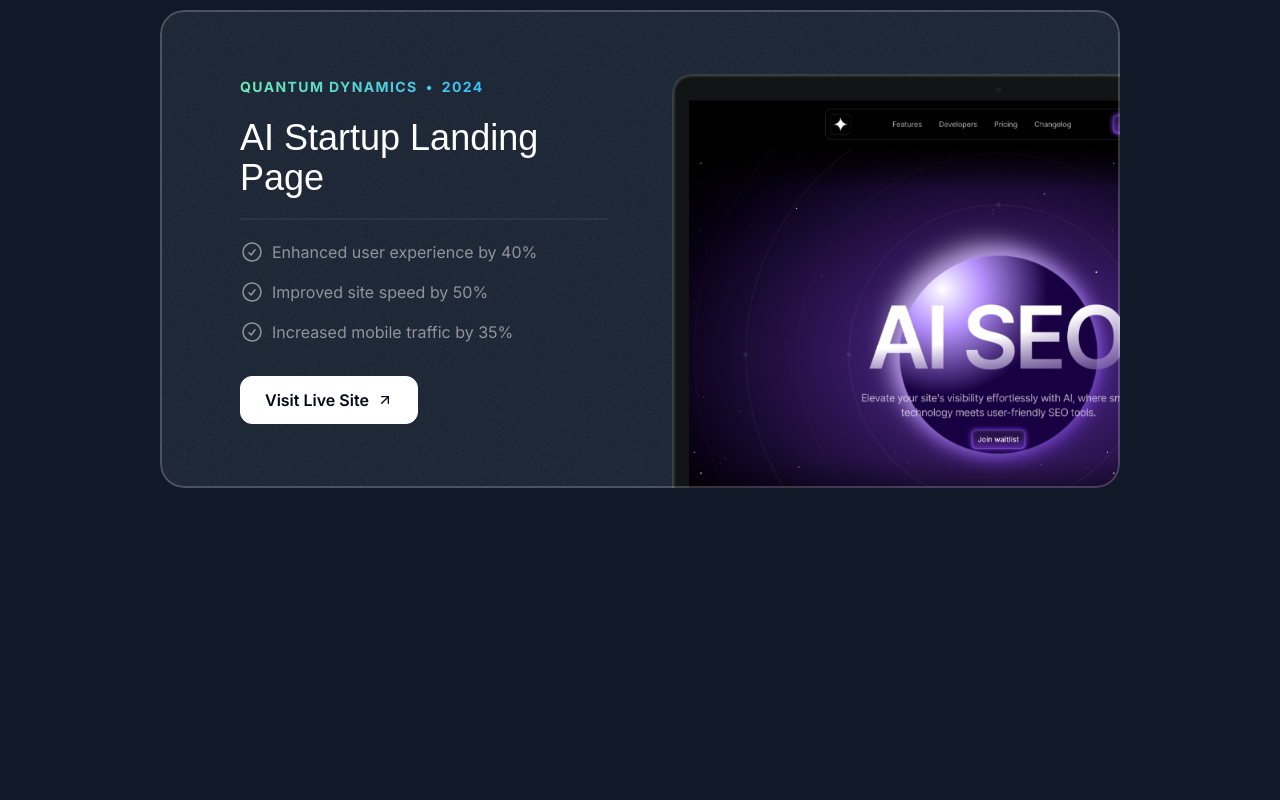
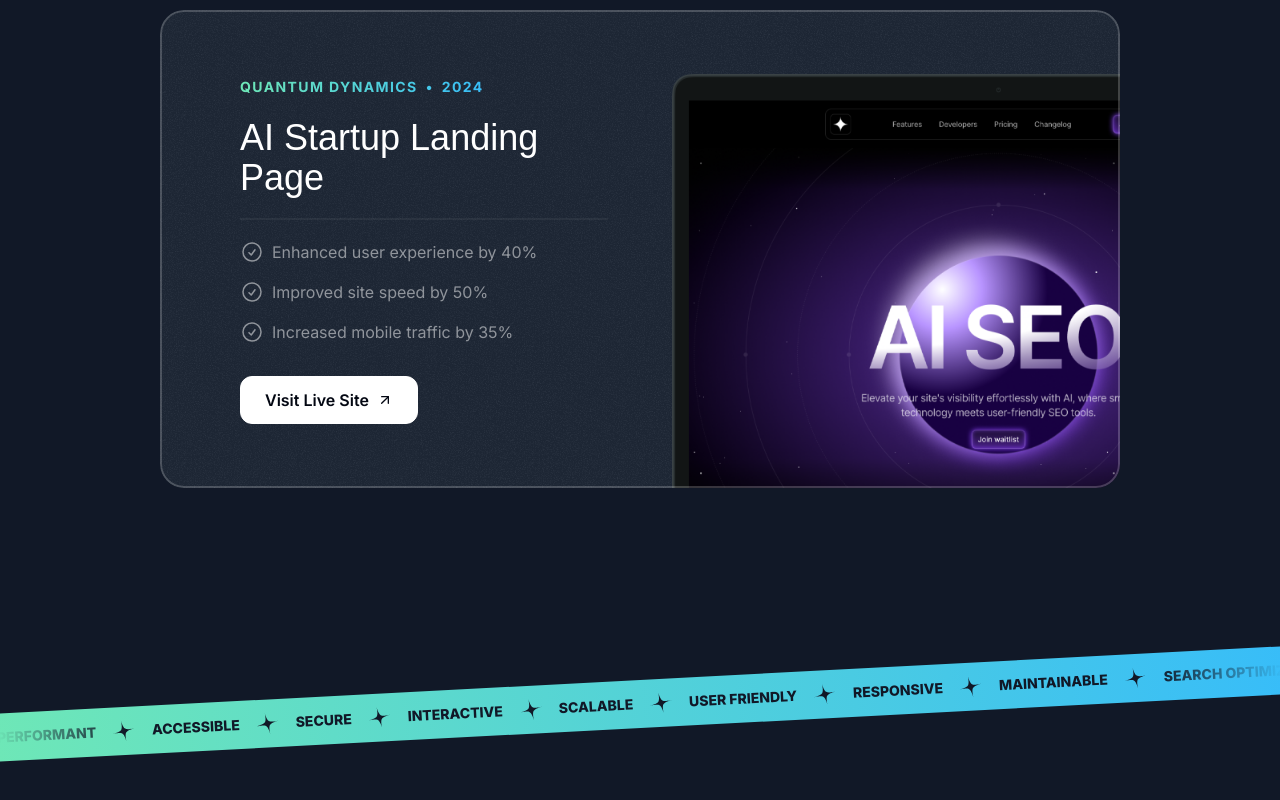
Before and after one commit to faridvatani/portly, a Next.js app: page / in a window 1280 px wide. Shown: the part 2372-3172 px from the top of the page. Before the commit the page ends 2956 px from the top, so only its background shows below. Built offline with nearby package versions, Linux system fonts and the light colour scheme; a web font is replaced by a local one.

Commit message:
feat: Implement tape section

```diff
--- a/src/app/page.tsx
+++ b/src/app/page.tsx
@@ -1,6 +1,7 @@
 import { Header } from "@/sections/Header";
 import { Hero } from "@/sections/Hero";
 import { Projects } from "@/sections/Projects";
+import { Tape } from "@/sections/Tape";
 
 export default function Home() {
   return (
@@ -8,6 +9,7 @@
       <Header />
       <Hero />
       <Projects />
+      <Tape />
     </main>
   );
 }
--- a/src/data/data.ts
+++ b/src/data/data.ts
@@ -48,6 +48,20 @@
   },
 ];
 
+export const tapeWords = [
+  "Performant",
+  "Accessible",
+  "Secure",
+  "Interactive",
+  "Scalable",
+  "User Friendly",
+  "Responsive",
+  "Maintainable",
+  "Search Optimized",
+  "usable",
+  "Reliable",
+];
+
 export const testimonials = [
   {
     name: "Alex Turner",
--- a/src/sections/Tape.tsx
+++ b/src/sections/Tape.tsx
@@ -1,3 +1,23 @@
-export const TapeSection = () => {
-  return <div>Tape Section</div>;
+import { StarIcon } from "@/assets";
+import { tapeWords } from "@/data/data";
+
+export const Tape = () => {
+  return (
+    <section className="py-16 lg:py-24 overflow-x-clip">
+      <div className="bg-gradient-to-r from-emerald-300 to-sky-400 -rotate-3 -mx-1">
+        <div className="flex [mask-image:linear-gradient(to_right,transparent,black_10%,black_90%,transparent)]">
+          <div className="flex flex-none gap-4 py-3">
+            {tapeWords.map((word, index) => (
+              <div key={index} className="inline-flex items-center gap-4">
+                <span className="text-sm text-gray-900 font-extrabold uppercase">
+                  {word}
+                </span>
+                <StarIcon className="size-6 text-gray-900 -rotate-12" />
+              </div>
+            ))}
+          </div>
+        </div>
+      </div>
+    </section>
+  );
 };
```
